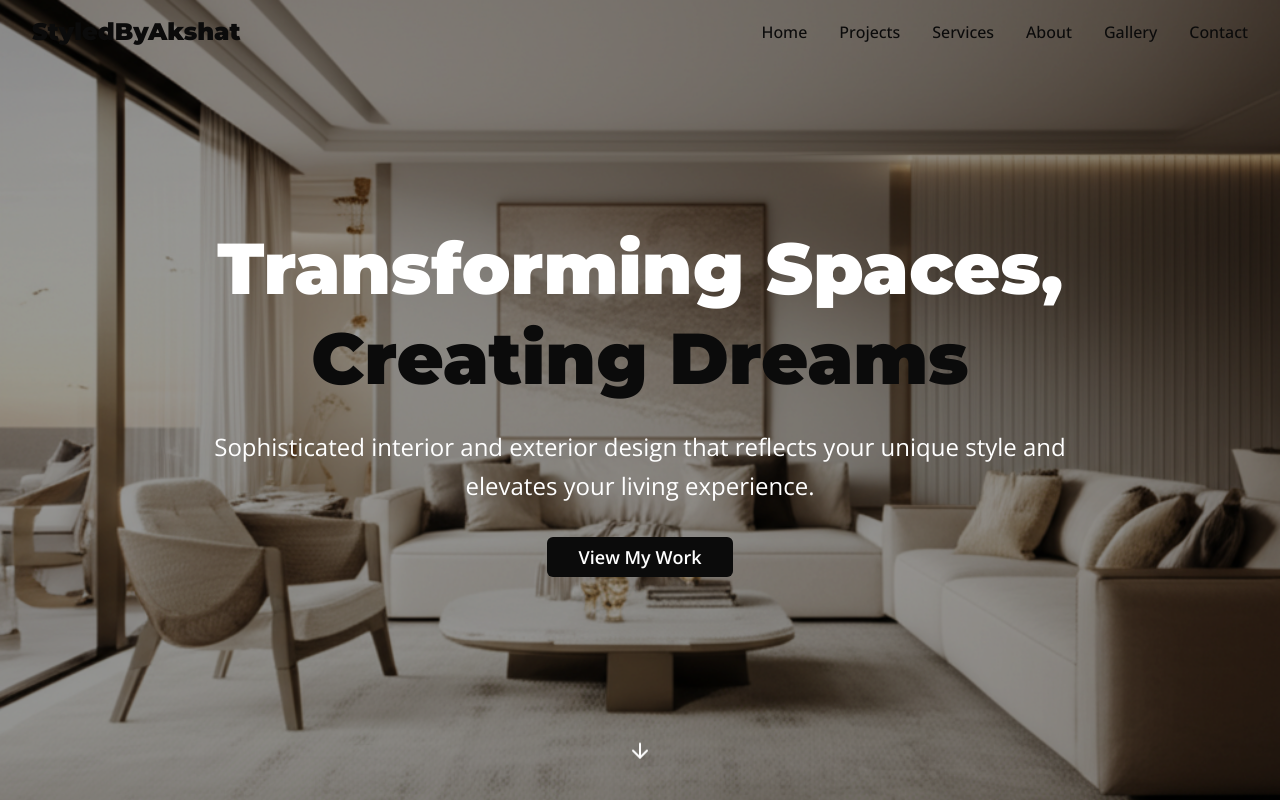
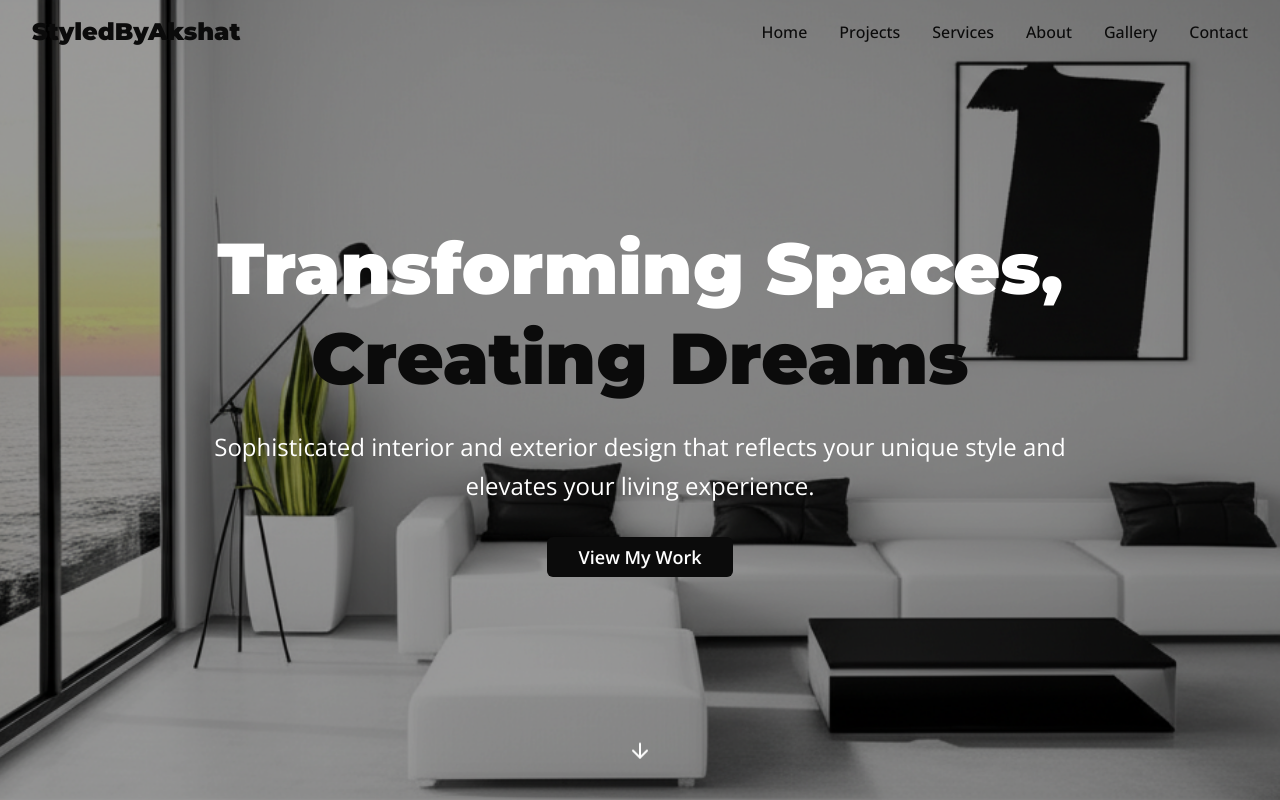
Before and after one commit to akshatbhuryan/StyledByAkshat, a Next.js app: page / in a window 1280 px wide. Shown: the top 800 px of the page. Built offline with nearby package versions, Linux system fonts and the light colour scheme.

Commit message:
feat: update hero section background image
New minimalist black and white interior design for cohesive theme.

#VERCEL_SKIP

Co-authored-by: null <106969565+akshatbhuryan@users.noreply.github.com>

```diff
--- a/components/hero.tsx
+++ b/components/hero.tsx
@@ -16,7 +16,7 @@ export function Hero() {
       <div
         className="absolute inset-0 bg-cover bg-center bg-no-repeat"
         style={{
-          backgroundImage: `url('/luxury-neutral-living-room.png')`,
+          backgroundImage: `url('/minimalist-black-white-living-room.png')`,
         }}
       >
         <div className="absolute inset-0 bg-black/40" />
```
Also changed, not shown: public/minimalist-black-white-living-room.png (added).
